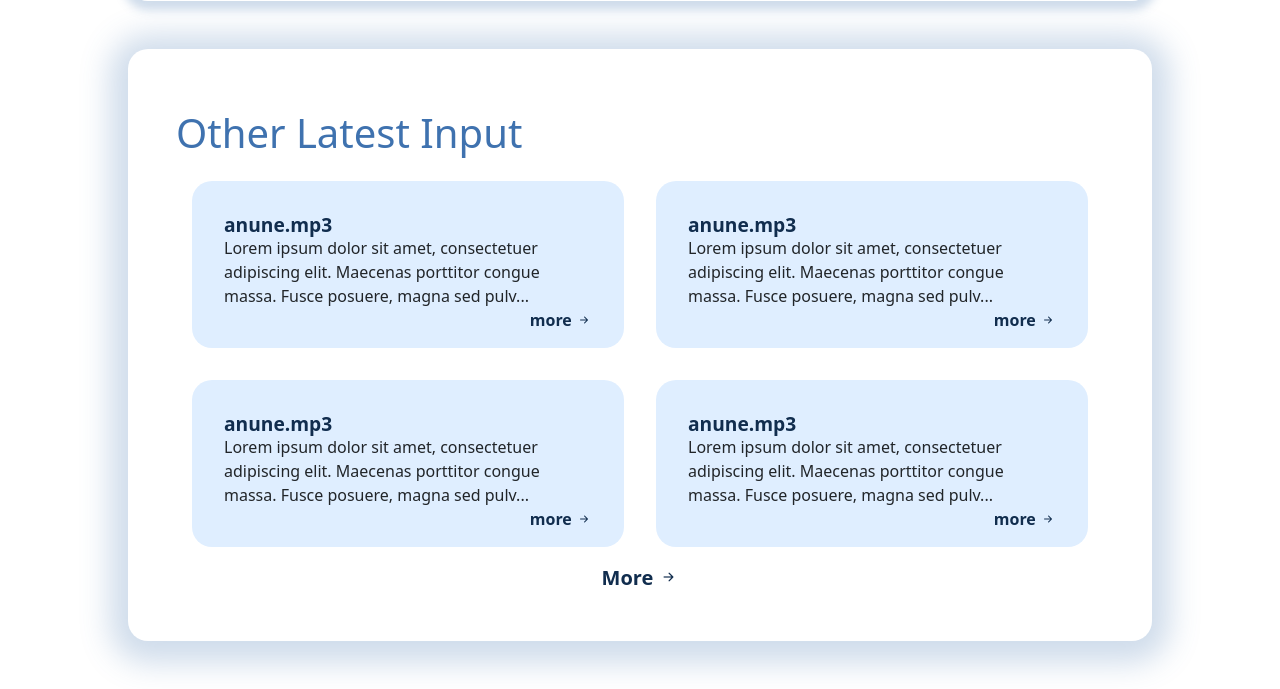
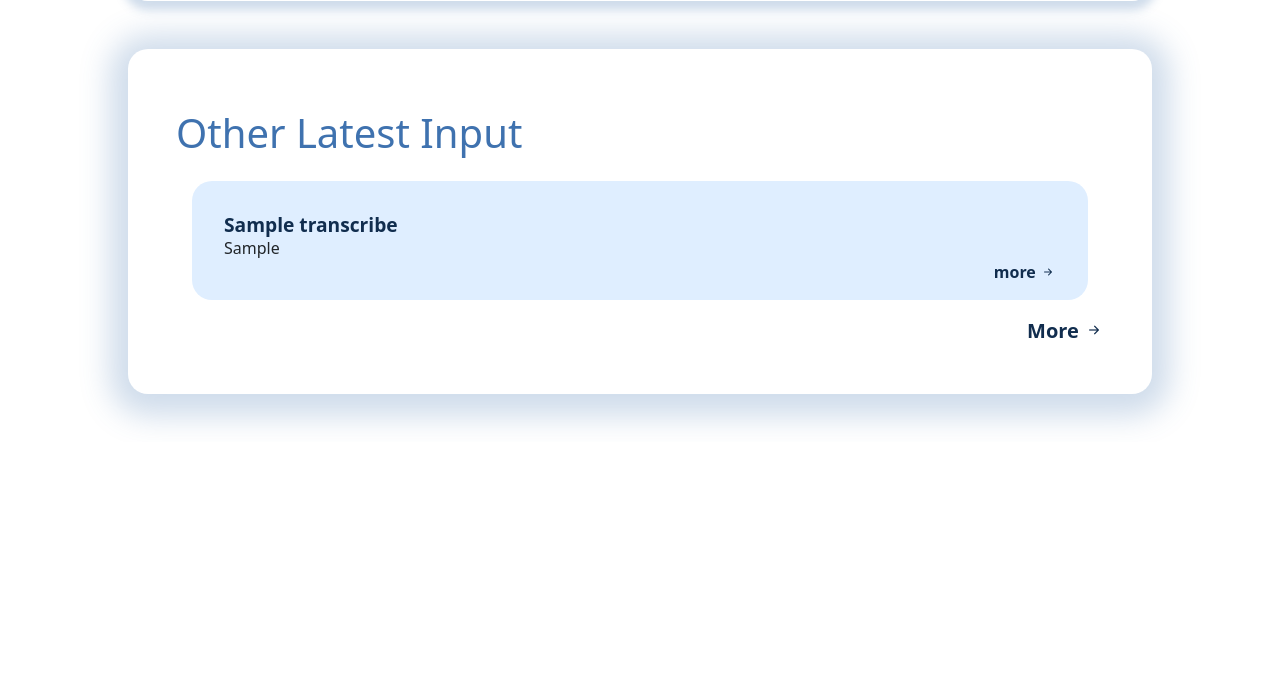
Before and after one commit to abramwf/SPETICTS, a Django app: page /detil-page/1/ in a window 1280 px wide. Shown: the part 847-1536 px from the top of the page. After the commit the page ends 1273 px from the top, so only its background shows below. Run offline with Django 5.2, Linux system fonts and the light colour scheme; tables that the repository leaves empty hold one stand-in row (values such as "Sample post"); style sheets or scripts are compiled from the project's sources; some libraries are stand-ins or nearby versions.

Commit message:
update other files

```diff
--- a/analyticts/templates/detil-page.html
+++ b/analyticts/templates/detil-page.html
@@ -105,23 +105,6 @@
                             {% endif %}
                         {% endfor %}
                     </p>
-                    {% comment %} <ul class="ner-container">
-                        {% for entity in named_entities %}
-                            <input type="hidden" name="named_entities_texts" value="{{ entity.teks }}">
-                            <input type="hidden" name="named_entities_labels" value="{{ entity.label }}">
-                            {% if entity.label == "" or entity.label == '' %}
-                            <span>{{ entity.teks }}</span>
-                            {% else %}
-                            <span class="ner text">
-                                {{ entity.teks }}
-                                <span class="ner text-t">
-                                    {{ entity.label }}
-                                </span>
-                            </span>
-
-                            {% endif %}
-                        {% endfor %}
-                    </ul> {% endcomment %}
                 </div>
             </div>
         </div>
@@ -135,68 +118,30 @@
         </div>
         <div class="nothing" style="margin-left: 3rem; margin-right: 3rem;">
         </div>
-        <!-- <div class="all-chart" style="width: 100;">
-            <div class="sat">
-                <div class="SA" style="">
-                    <h2 id="chart" style="">Sentiment Analytics</h2>
-                    <div class="sa-score" style="display: flex;">
-                        <p style="font-size: x-large; font-weight: bold; margin-right: 10px; justify-self: center;">score:</p>
-                        <div class="sa-score-box" style="display: flex; height: 40px; width: 100%; border-radius: 5px; align-items: center; justify-content: center; margin-bottom: 10px; background-color: #878282; color: white;">Neutral 0.115</div>
-                    </div>
-                    <div class="sa-info">
-                        <div class="sa-score-box" style="display: flex; height: 40px; width: 100%; align-items: center; justify-content: center; background-color: #3EC15B; color: white;">Positive (0.25 - 1.0)</div>
-                        <div class="sa-score-box" style="display: flex; height: 40px; width: 100%; align-items: center; justify-content: center; background-color: #878282; color: white;">Neutral (-0.25 - 0.25)</div>
-                        <div class="sa-score-box" style="display: flex; height: 40px; width: 100%; align-items: center; justify-content: center; background-color: #E34444; color: white;">Positive (-1.0 - -0.25)</div>
-                    </div>
-                </div>
-                <div class="bar-chart" style="">
-                    <h2 id="chart">Bar Chart Topic</h2>
-                    <div id="barChart" style=""></div>
-                </div>
-            </div>
-            <div class="wordcloud">
-                <h2 id="chart">wordcloud</h2>
-                <img src="../image/wordcloud.svg" alt="" srcset="" style="width: 100%; height: 600px; object-fit: cover;">
-            </div>
-        </div> -->
     </div>
     <div class="detil-other">
         <div class="other-file-title" style="margin-bottom: 1rem;">
             <h1 class="text-2xl font-bold">Other Latest Input</h1>
         </div>
         <div class="other-files">
-            <div class="other-file">
-                <h3>anune.mp3</h3>
-                <p>Lorem ipsum dolor sit amet, consectetuer adipiscing elit. Maecenas porttitor congue massa. Fusce posuere, magna sed pulv...</p>
-                <p class="more">
-                    more <i class="bi bi-arrow-right-short" style="font-weight: bold;"></i>
-                </p>
-            </div>
-            <div class="other-file">
-                <h3>anune.mp3</h3>
-                <p>Lorem ipsum dolor sit amet, consectetuer adipiscing elit. Maecenas porttitor congue massa. Fusce posuere, magna sed pulv...</p>
-                <p class="more">
-                    more <i class="bi bi-arrow-right-short" style="font-weight: bold;"></i>
-                </p>
-            </div>
-            <div class="other-file">
-                <h3>anune.mp3</h3>
-                <p>Lorem ipsum dolor sit amet, consectetuer adipiscing elit. Maecenas porttitor congue massa. Fusce posuere, magna sed pulv...</p>
-                <p class="more">
-                    more <i class="bi bi-arrow-right-short" style="font-weight: bold;"></i>
-                </p>
-            </div>
-            <div class="other-file">
-                <h3>anune.mp3</h3>
-                <p>Lorem ipsum dolor sit amet, consectetuer adipiscing elit. Maecenas porttitor congue massa. Fusce posuere, magna sed pulv...</p>
-                <p class="more">
-                    more <i class="bi bi-arrow-right-short" style="font-weight: bold;"></i>
-                </p>
-            </div>
+            {% for transcribe in transcriptions %}
+                <div class="other-file">
+                    <h3>{{ transcribe.title }}</h3>
+                    <p>{{ transcribe.trans_result|truncatewords:20 }}</p>
+                    <a class="more" href="{% url 'detil_view' transcribe.id %}">
+                        <p class="more">
+                            more <i class="bi bi-arrow-right-short" style="font-weight: bold;"></i>
+                        </p>
+                    </a>
+                </div>
+            {% endfor %}
+        </div>
+        <a class="more" href="{% url "home" %}">
             <p class="more" style="font-size: 20px; text-align: center; width: 100%;">
-                More <i class="bi bi-arrow-right-short" style="font-weight: bold; justify-self: center; align-self: center;"></i>
+                More <i class="bi bi-arrow-right-short"
+                    style="font-weight: bold; justify-self: center; align-self: center;"></i>
             </p>
-        </div>
+        </a>
     </div>
 </div>
 <script>
--- a/analyticts/urls.py
+++ b/analyticts/urls.py
@@ -1,10 +1,11 @@
 from django.urls import path
 from analyticts import views
-from .views import main, detil_view, transcribe_audio, save_results
+from .views import main, detil_view, transcribe_audio, save_results, other_view
 
 urlpatterns = [
     path('', main, name='home'),
     path('detil-page/<int:pk>/', detil_view, name='detil_view'),
     path('input', transcribe_audio, name='input'),
     path('save_results/', save_results, name='save_results'),
+    path('other/', other_view, name='other_view'),
 ]
--- a/analyticts/views.py
+++ b/analyticts/views.py
@@ -61,8 +61,16 @@ def main(request):
     }
     return render(request, 'dashboard.html', context)
 
+def other_view(request):
+    transcriptions = Transcribe.objects.all().order_by('-id')
+    context = {
+        'transcriptions': transcriptions
+    }
+    return render(request, 'other.html', context)
+
 def detil_view(request, pk):
     transcribe = get_object_or_404(Transcribe, pk=pk)
+    transcriptions = Transcribe.objects.all().order_by('-id')
     sentences = Sentences.objects.filter(id_trans=transcribe)
     named_entities = Named.objects.filter(transcription=transcribe)
 
@@ -85,7 +93,8 @@ def detil_view(request, pk):
         'transcribe': transcribe,
         'sentences': sentences,
         'named_entities': entity_list,
-        'wordcloud': image_base64
+        'wordcloud': image_base64,
+        'transcriptions': transcriptions
     }
 
     if request.method == 'POST':
@@ -136,6 +145,8 @@ def query_sentiment(payload):
     return None  # Indicate failure to retrieve sentiment
 
 def transcribe_audio(request):
+    trans = Transcribe.objects.all().order_by('-id')[:4]
+
     user = request.user
     transcription = None
     error = None
@@ -233,7 +244,8 @@ def transcribe_audio(request):
                     'sentences_with_sentiment': sentences_with_sentiment,
                     'named_entities': named_entities,
                     'file_name': file_name,
-                    'user':user
+                    'user':user,
+                    'trans': trans
                 })
 
             for sentence, sentiment in zip(sentences, sentiment_results):
@@ -254,7 +266,8 @@ def transcribe_audio(request):
                         'named_entities': named_entities,
                         'file_name': file_name,
                         'user':user,
-                        'wordcloud': image_base64
+                        'wordcloud': image_base64,
+                        'trans': trans
                     })
 
             doc_last = nlp_ner_last(transcription)
@@ -295,7 +308,8 @@ def transcribe_audio(request):
         'named_entities': named_entities,
         'file_name': file_name,
         'user':user,
-        'wordcloud': image_base64
+        'wordcloud': image_base64,
+        'trans':trans
     })
 
 # @login_required
--- a/static/styles/style.css
+++ b/static/styles/style.css
@@ -227,12 +227,6 @@ i.bi.bi-trash3.del:hover {
 }
 
 .SANER .translate {
-    overflow-y: hidden;
-    overflow-x: hidden;
-    max-height: 300px;
-}
-
-.SANER .translate:hover {
     overflow-y: auto;
     overflow-x: hidden;
     max-height: 300px;
```
Also changed, not shown: analyticts/templates/input.html (+8 -28 lines), analyticts/templates/other.html (added, +37 -0 lines).
